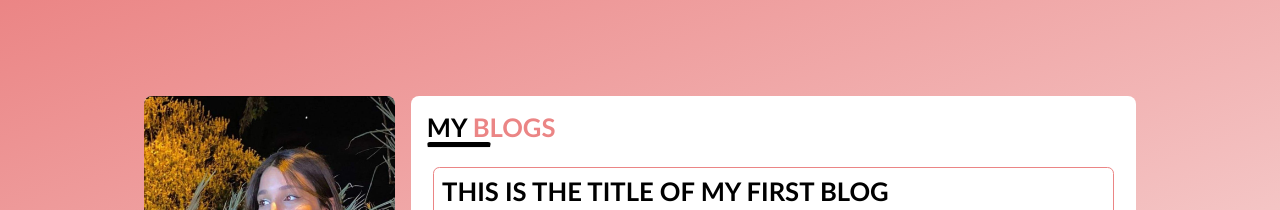
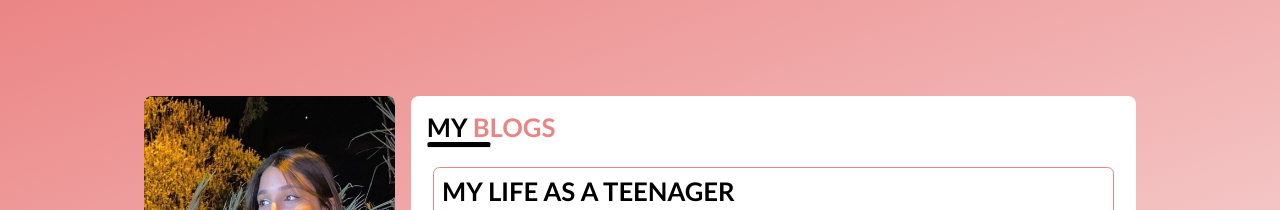
Before and after one commit to Tasnimtass/portfoliotasnim, a plain HTML site: page blogs.html in a window 1280 px wide. Shown: the top 210 px of the page. Drawn offline with Linux system fonts and the light colour scheme.

Commit message:
changingfoldernameskills

```diff
--- a/blogs.html
+++ b/blogs.html
@@ -89,7 +89,7 @@
                 <div class="blogs_container">
                     <!-- Single Blog -->
                     <div class="blog_box">
-                        <h2 class="blog_title">This is the Title of my first blog</h2>
+                        <h2 class="blog_title">my life as a teenager</h2>
                         <p class="blog_text">Lorem ipsum dolor sit amet consectetur adipisicing elit. Natus explicabo
                             consequuntur esse? Soluta molestias vitae, obcaecati libero ullam cupiditate amet temporibus
                             repudiandae voluptatem delectus vero dicta ducimus dolor similique nisi.</p>
```
Also changed, not shown: index.html (+1 -1 lines), myimage.jpg (added), skills.html (renamed from services.html).
